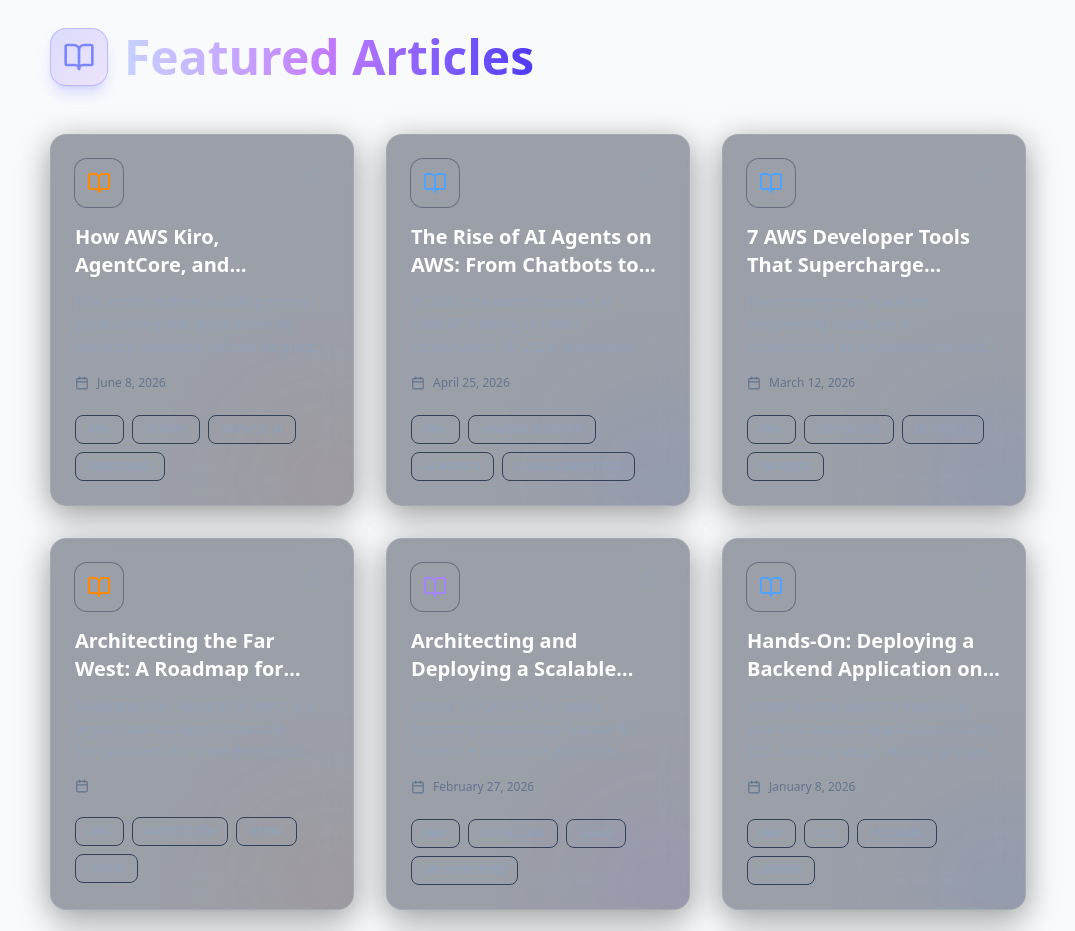
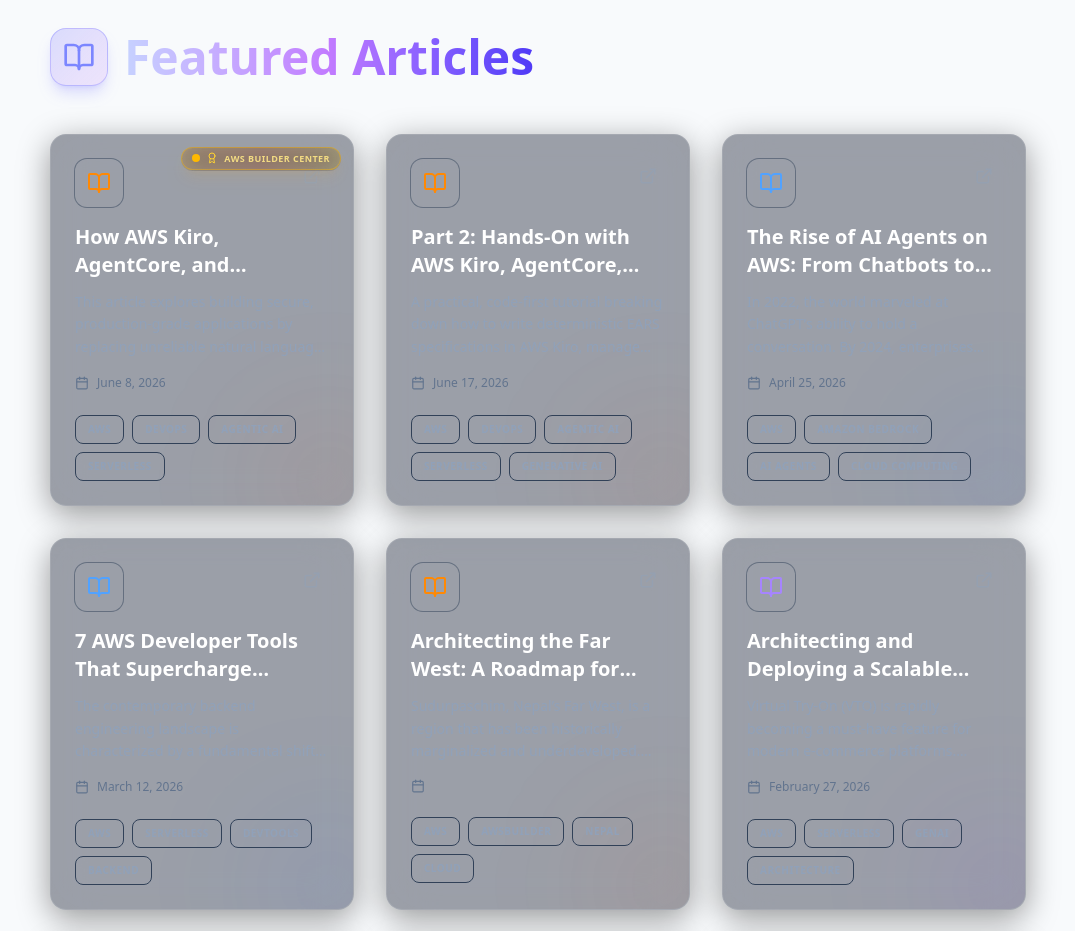
Before and after one commit to Binod231/Portfolio-Bin, a Next.js app: page / in a window 1280 px wide. Shown: the part 7640-8571 px from the top of the page, without its empty margins (102-1177 px from the left). Built offline with nearby package versions, Linux system fonts and the light colour scheme.

Commit message:
feat: add Part 2 AWS Builder Center blog & spotlight sorting
- Add Part 2 Kiro/AgentCore/Transform hands-on tutorial blog entry
- Mark both AWS Builder Center articles with spotlight badge
- Sort spotlight blogs to always appear at the top of the grid

```diff
--- a/src/components/sections/Blog.tsx
+++ b/src/components/sections/Blog.tsx
@@ -2,7 +2,7 @@
 
 import SectionWrapper from "@/components/ui/SectionWrapper";
 import { portfolio } from "@/data/portfolio";
-import { BookOpen, ExternalLink, Calendar, Tag } from "lucide-react";
+import { BookOpen, ExternalLink, Calendar, Tag, Award } from "lucide-react";
 import RevealOnScroll from "@/components/ui/RevealOnScroll";
 
 const blogStyles: Record<string, {
@@ -73,6 +73,13 @@
 export default function Blog() {
   const { blogs } = portfolio;
 
+  // Spotlight blogs always appear first
+  const sortedBlogs = [...blogs].sort((a, b) => {
+    const aSpot = 'spotlight' in a ? 1 : 0;
+    const bSpot = 'spotlight' in b ? 1 : 0;
+    return bSpot - aSpot;
+  });
+
   return (
     <SectionWrapper id="blog" delay={0.6} className="py-24 px-6">
       <div className="max-w-6xl mx-auto">
@@ -89,7 +96,7 @@
         </RevealOnScroll>
 
         <div className="grid grid-cols-1 md:grid-cols-2 lg:grid-cols-3 gap-8">
-          {blogs.map((blog, index) => {
+          {sortedBlogs.map((blog, index) => {
              const style = blogStyles[blog.color || 'blue'] || blogStyles.blue;
              return (
               <RevealOnScroll key={index} delay={index * 100}>
@@ -109,6 +116,20 @@
                 >
                   {/* Top Gradient Line */}
                   <div className={`absolute top-0 left-0 w-full h-1 bg-gradient-to-r ${style.gradient} opacity-0 group-hover:opacity-100 transition-opacity duration-500`}></div>
+
+                  {/* Spotlight Badge */}
+                  {blog.spotlight && (
+                     <div className="absolute top-3 right-3 z-20 flex items-center gap-1.5 px-2.5 py-1 rounded-full bg-gradient-to-r from-amber-500/20 via-orange-500/20 to-yellow-500/20 border border-amber-400/40 backdrop-blur-md shadow-lg shadow-amber-500/10">
+                       <span className="relative flex h-2 w-2">
+                         <span className="animate-ping absolute inline-flex h-full w-full rounded-full bg-amber-400 opacity-75"></span>
+                         <span className="relative inline-flex rounded-full h-2 w-2 bg-amber-400"></span>
+                       </span>
+                       <Award size={12} className="text-amber-300" />
+                       <span className="text-[9px] font-bold uppercase tracking-wider text-amber-200/90">
+                         {blog.spotlight}
+                       </span>
+                     </div>
+                   )}
 
                   <div className="mb-6 relative z-10">
                     <div className="flex justify-between items-start mb-4">
--- a/src/data/portfolio.ts
+++ b/src/data/portfolio.ts
@@ -439,7 +439,17 @@
       date: "June 8, 2026",
       tags: ["AWS", "DevOps", "Agentic AI", "Serverless"],
       url: "https://builder.aws.com/content/3Eqi77PpIgEVNgU9VJipjNMEPFC/how-aws-kiro-agentcore-and-transform-are-reshaping-devops-in-2026",
-      color: "orange"
+      color: "orange",
+      spotlight: "AWS Builder Center"
+    },
+    {
+      title: "Part 2: Hands-On with AWS Kiro, AgentCore, and Transform—Building the 2026 Agentic DevOps Stack",
+      description: "A practical, code-first tutorial breaking down how to write deterministic EARS specifications in AWS Kiro, manage persistent session state with Bedrock AgentCore, and execute structural AST code rewrites using ATX blueprints.",
+      date: "June 17, 2026",
+      tags: ["AWS", "DevOps", "Agentic AI", "Serverless", "Generative AI"],
+      url: "https://builder.aws.com/content/3Eqi77PpIgEVNgU9VJipjNMEPFC/part-2-hands-on-with-aws-kiro-agentcore-and-transform-building-the-2026-agentic-devops-stack",
+      color: "orange",
+      // spotlight: "AWS Builder Center"
     },
     {
       title: "The Rise of AI Agents on AWS: From Chatbots to Autonomous Systems",
```
